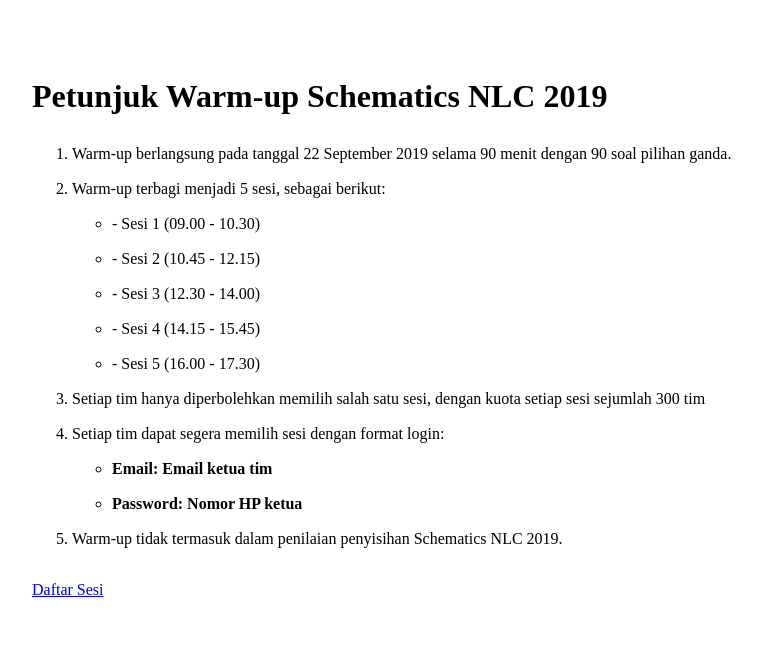
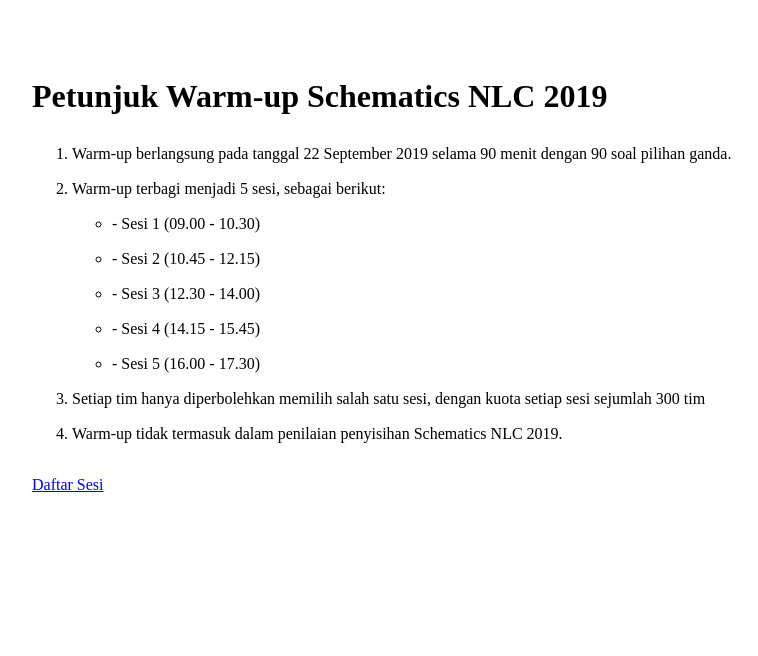
Before and after one commit to durianpeople/NLCOnline_SCH, a PHP site: page /main.php in a window 1280 px wide. Shown: the top 656 px of the page, without its empty margins (26-784 px from the left). Run offline with PHP 8.4, Linux system fonts and the light colour scheme.

Commit message:
Update main.php

```diff
--- a/applications/nlc-online/view/user/petunjuk/main.php
+++ b/applications/nlc-online/view/user/petunjuk/main.php
@@ -11,11 +11,6 @@
             <li>- Sesi 5 (16.00 - 17.30)</li>
         </ul>
         <li>Setiap tim hanya diperbolehkan memilih salah satu sesi, dengan kuota setiap sesi sejumlah 300 tim</li>
-        <li>Setiap tim dapat segera memilih sesi dengan format login:</li>
-        <ul>
-            <li><b>Email: Email ketua tim</b></li>
-            <li><b>Password: Nomor HP ketua</b></li>
-        </ul>
         <li>Warm-up tidak termasuk dalam penilaian penyisihan Schematics NLC 2019.</li>
     </ol>
     <a href="/nlc/sesi" class="btn btn-primary">Daftar Sesi</a>
```
